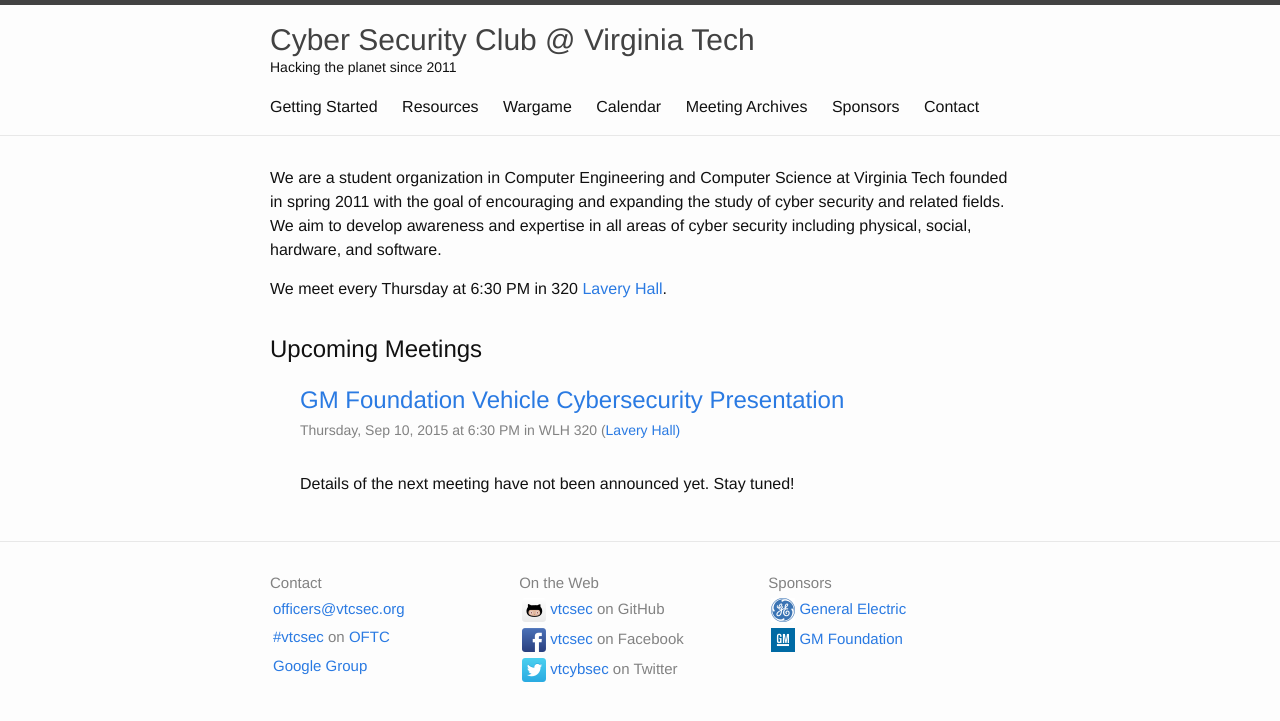
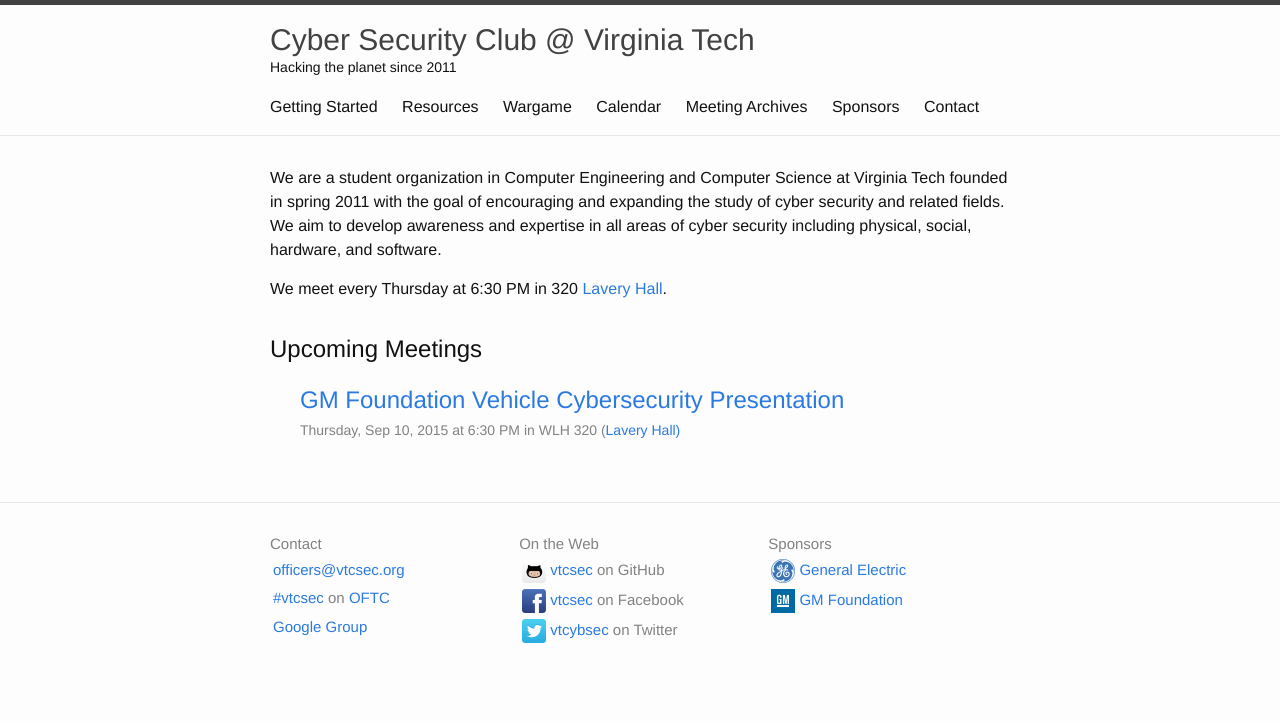
Before and after one commit to VTCSec/vtcsec.org, a Jekyll site: the page built from index.html, in a window 1280 px wide. Shown: the top 721 px of the page. Built offline with Jekyll 4.4.1, drawn with Linux system fonts in a browser that asks for light colours.

Commit message:
JS for default "no meetings" text visibility.
Also (probably) shows up now when list has an item at html generation
time, but is then list is emptied by js.

This whole thing is so wrong.

```diff
--- a/index.html
+++ b/index.html
@@ -18,11 +18,11 @@
 
   <h1>Upcoming Meetings</h1>
   <ul class="post-list meeting-list future-only">
-    {% assign meeting_count = 0 %}
+    {% assign has_meetings = false %}
     {% for meeting in site.meetings %}
-    {% include meeting-data.html %}
+      {% include meeting-data.html %}
       {% if meeting_in_future %}
-        {% assign meeting_count = meeting_count + 1 %}
+        {% assign has_meetings = true %}
         <li date="{{ date_iso_8601 }}">
           <h2>
             <a class="post-link" href="{{ meeting.url }}">{{ meeting.what }}</a>
@@ -32,11 +32,9 @@
       {% endif %}
     {% endfor %}
   </ul>
-{% if meeting_count == 0 %}
-  <p class="no-meetings">
+  <p class="no-meetings"{% if has_meetings %} style="display: none;"{% endif %}>
     Details of the next meeting have not been announced yet. Stay tuned!
   </p>
-{% endif %}
 
 {% if meeting.posts %}
   <h1>Posts</h1>
--- a/js/meetings.js
+++ b/js/meetings.js
@@ -100,6 +100,10 @@
     /* XXX Maybe have this schedule itself again when we expect to
      * have changes to make? That'd be better than just arbitrarily
      * every hour. */
+
+    /* XXX Eww. */
+    document.getElementsByClassName('no-meetings')[0].style.display =
+      this.nextMeeting() === undefined ? 'block' : 'none';
   }
 })();
 
```
